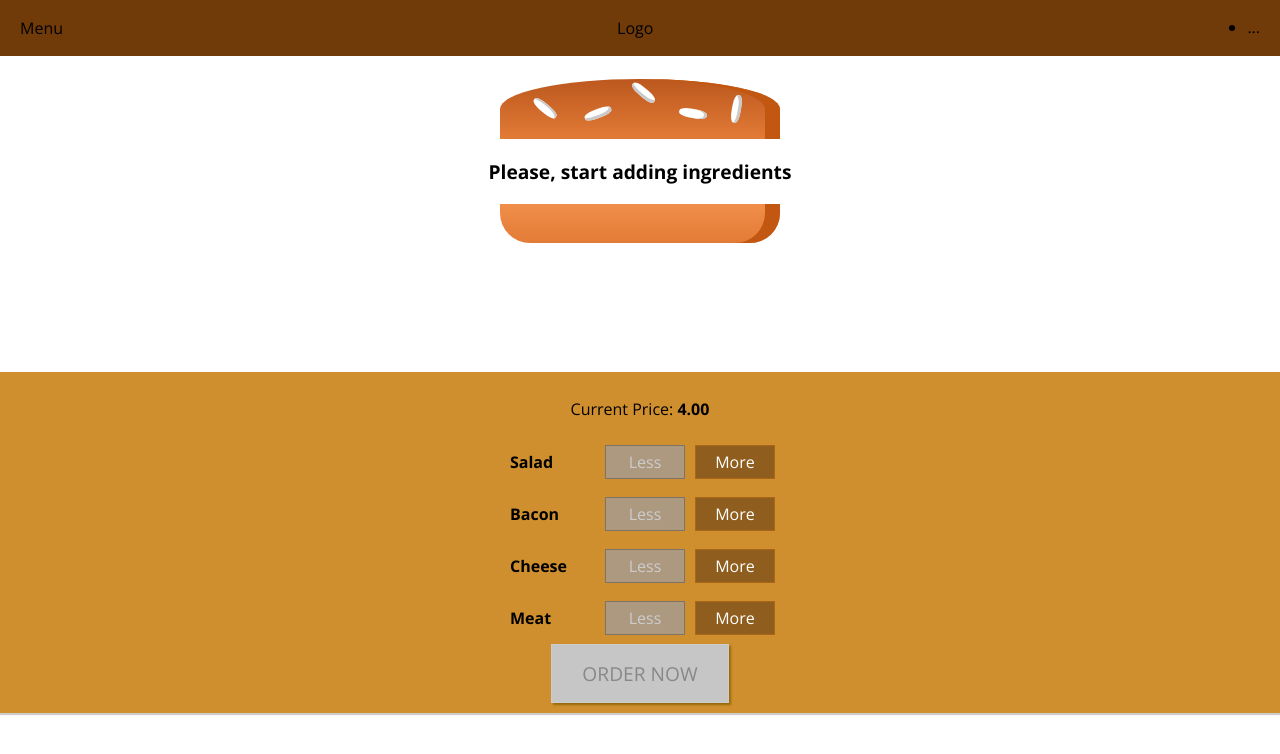
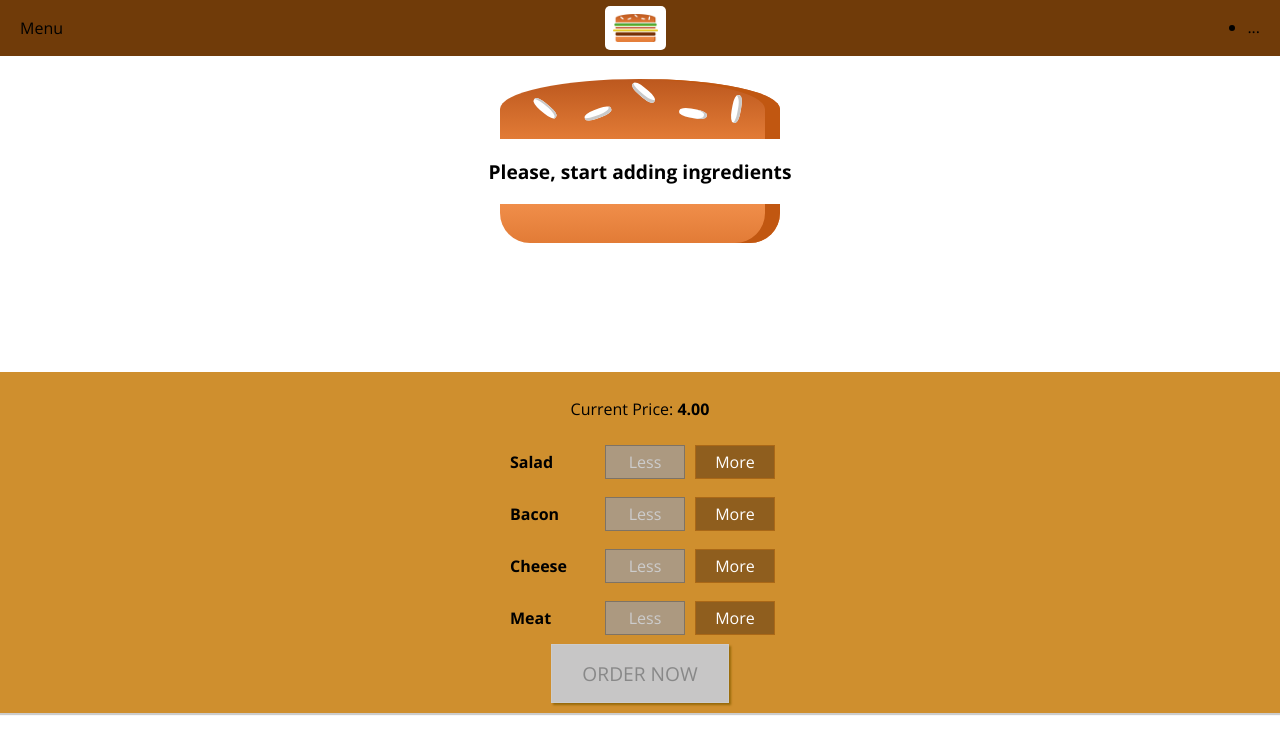
Before and after one commit to denlysenko/react-burger, a React app: page / in a window 1280 px wide. Shown: the top 754 px of the page. Built offline with nearby package versions, Linux system fonts and the light colour scheme.

Commit message:
Logo component

```diff
--- /dev/null
+++ b/src/components/Logo/index.js
@@ -0,0 +1,12 @@
+import React from 'react';
+
+import burgerLogo from '../../assets/images/logo.png';
+import classes from './styles.css';
+
+const logo = props => (
+  <div className={classes.Logo}>
+    <img src={burgerLogo} alt="logo" />
+  </div>
+);
+
+export default logo;
--- /dev/null
+++ b/src/components/Logo/styles.css
@@ -0,0 +1,11 @@
+.Logo {
+  background-color: white;
+  padding: 8px;
+  height: 80%;
+  box-sizing: border-box;
+  border-radius: 5px;
+}
+
+.Logo img {
+  height: 100%;
+}
--- a/src/components/Navigation/Toolbar/index.js
+++ b/src/components/Navigation/Toolbar/index.js
@@ -1,11 +1,12 @@
 import React from 'react';
 
+import Logo from '../../Logo';
 import classes from './styles.css';
 
 const toolbar = props => (
   <header className={classes.Toolbar}>
     <div>Menu</div>
-    <div>Logo</div>
+    <Logo />
     <nav>
       <ul>
         <li>...</li>
```
Also changed, not shown: src/assets/images/logo.png (added).
